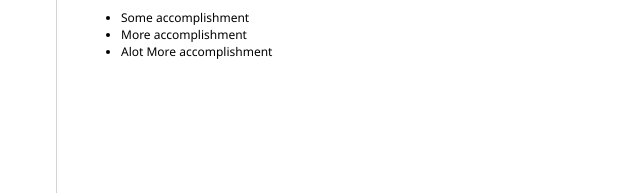
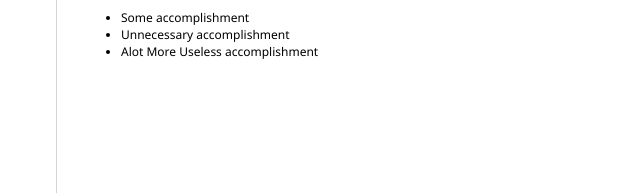
Before and after one commit to IchiRawr/codespaces-blank, a plain HTML site: page index.html in a window 1280 px wide. Shown: the part 532-728 px from the top of the page, 487-1127 px from the left. Drawn offline with Linux system fonts and the light colour scheme.

Commit message:
Second Changes

```diff
--- a/index.html
+++ b/index.html
@@ -66,8 +66,8 @@
                     </p>
                     <ul>
                             <li>Some accomplishment</li>
-                            <li>More accomplishment</li>
-                            <li>Alot More accomplishment</li>
+                            <li>Unnecessary accomplishment</li>
+                            <li>Alot More Useless accomplishment</li>
                     </ul>
 				</section>
 			</article>
```
